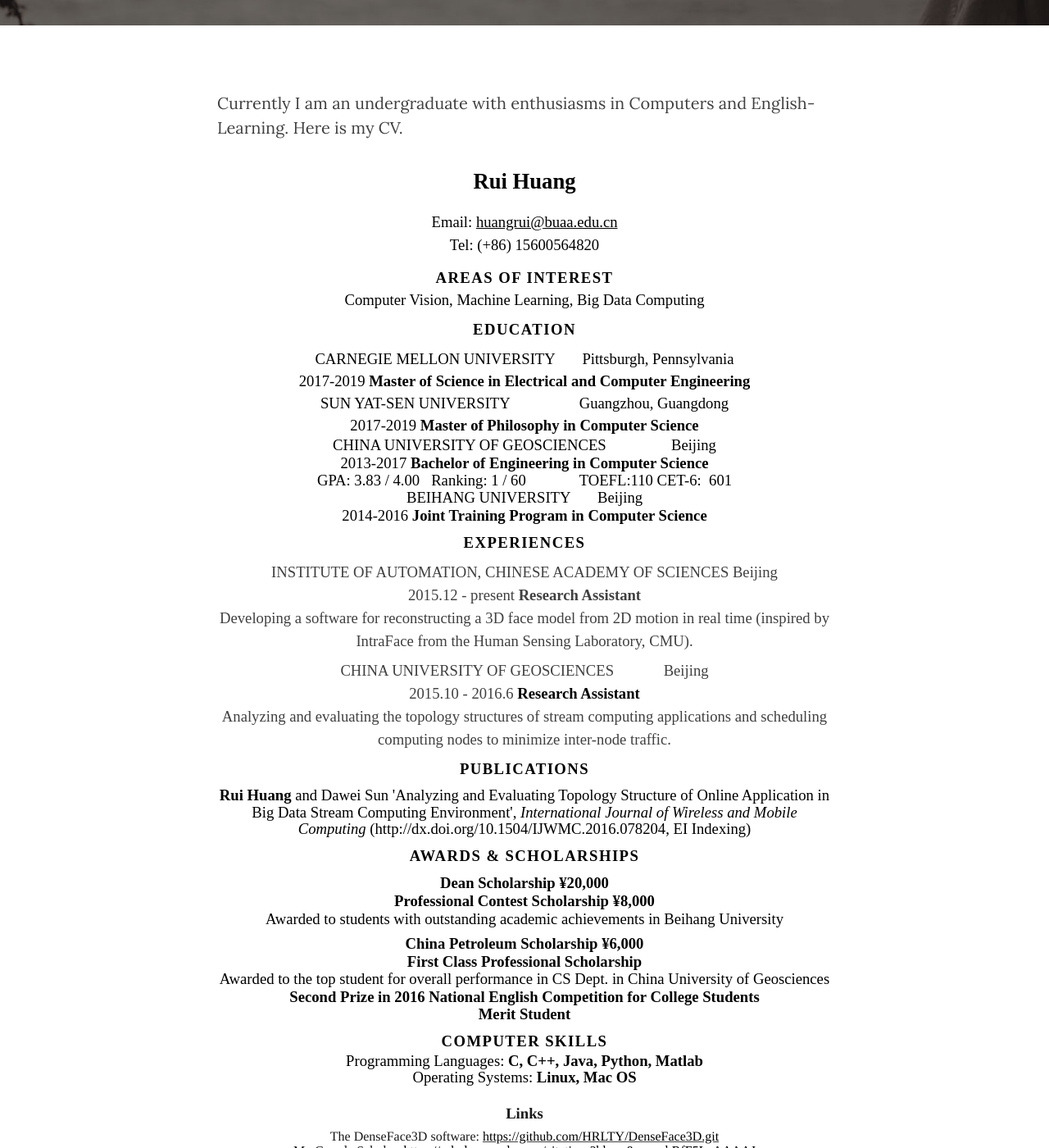
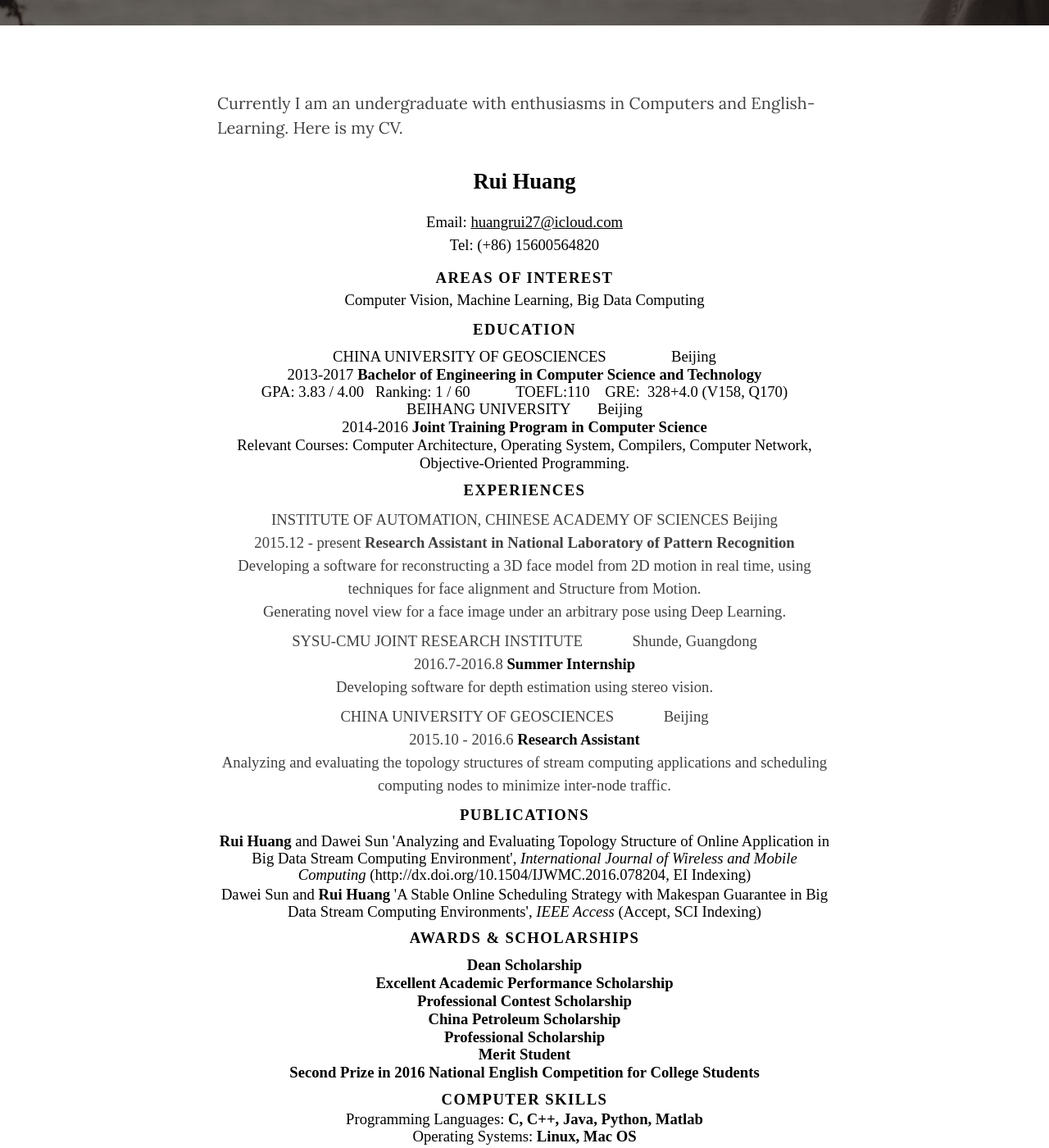
Before and after one commit to HRLTY/hrlty.github.io, a Jekyll site: the page built from about.html, in a window 1280 px wide and 1400 px high, scrolled down 417 px. Shown: the whole window at 82% size. Built offline with Jekyll 4.4.1, drawn with Linux system fonts in a browser that asks for light colours; nearby versions of some CDN libraries; some of the changed text lies outside the part shown.

Commit message:
update CV

```diff
--- a/_config.yml
+++ b/_config.yml
@@ -15,3 +15,4 @@
 permalink: pretty
 paginate: 5
 exclude: ["less","node_modules","Gruntfile.js","package.json","README.md"]
+gems: [jekyll-paginate]
--- a/about.html
+++ b/about.html
@@ -149,7 +149,7 @@
 
 <p class=Subheading align=center style='text-align:center'><span
 style='font-size:14.0pt;font-family:"Times New Roman";font-weight:normal'>Email:
-<span class=Hyperlink0><span style='text-decoration:none'>huangrui@buaa.edu.cn</span></span></span></p>
+<span class=Hyperlink0><span style='text-decoration:none'>huangrui27@icloud.com</span></span></span></p>
 
 <p class=Subheading align=center style='text-align:center'><span
 style='font-size:14.0pt;font-family:"Times New Roman";font-weight:normal'>Tel:
@@ -166,6 +166,7 @@
 margin-bottom:6.0pt;margin-left:0cm;text-align:center'><span style='font-size:
 14.0pt;font-family:"Times New Roman"'>EDUCATION</span></p>
 
+<!--
 <p class=MsoNormal align=center style='text-align:center'><span
 style='font-size:14.0pt;color:black'>CARNEGIE MELLON UNIVERSITY&nbsp;&nbsp;&nbsp;&nbsp;&nbsp;&nbsp; </span><span
 style='font-size:14.0pt;color:black'>Pittsburgh, Pennsylvania</span></p>
@@ -183,7 +184,7 @@
 text-align:center'><span style='font-size:14.0pt;line-height:140%;font-family:
 "Times New Roman";color:black'>2017-2019 <b>Master of Philosophy in Computer
 Science</b></span></p>
-
+-->
 <p class=Body align=center style='margin-bottom:0cm;margin-bottom:.0001pt;
 text-align:center;line-height:normal'><span style='font-size:14.0pt;font-family:
 "Times New Roman"'>CHINA UNIVERSITY OF GEOSCIENCES&nbsp;&nbsp;&nbsp;&nbsp;&nbsp;&nbsp;&nbsp; &nbsp;&nbsp;&nbsp;&nbsp;&nbsp;&nbsp;&nbsp;&nbsp; Beijing</span></p>
@@ -191,12 +192,12 @@
 <p class=Body align=center style='margin-bottom:0cm;margin-bottom:.0001pt;
 text-align:center;line-height:normal'><span style='font-size:14.0pt;font-family:
 "Times New Roman"'>2013-2017 <b>Bachelor of <span lang=NL>Engineering</span> in
-<span lang=DE>Computer Science</span></b></span></p>
+<span lang=DE>Computer Science and Technology</span></b></span></p>
 
 <p class=Body align=center style='margin-bottom:0cm;margin-bottom:.0001pt;
 text-align:center'><span style='font-size:14.0pt;line-height:110%;font-family:
-"Times New Roman"'>GPA: 3.83 / 4.00&nbsp;&nbsp; Ranking: 1 / 60&nbsp;&nbsp;&nbsp;&nbsp; &nbsp;&nbsp;&nbsp;&nbsp;&nbsp;&nbsp;&nbsp;&nbsp; TOEFL:110 CET-6:&nbsp;
-601</span></p>
+"Times New Roman"'>GPA: 3.83 / 4.00&nbsp;&nbsp; Ranking: 1 / 60&nbsp;&nbsp;&nbsp;&nbsp; &nbsp;&nbsp;&nbsp;&nbsp;&nbsp;&nbsp; TOEFL:110 &nbsp;&nbsp; GRE:&nbsp;
+328+4.0 (V158, Q170)</span></p>
 
 <p class=Body align=center style='margin-bottom:0cm;margin-bottom:.0001pt;
 text-align:center;line-height:normal'><span style='font-size:14.0pt;font-family:
@@ -206,6 +207,10 @@
 text-align:center;line-height:normal'><span style='font-size:14.0pt;font-family:
 "Times New Roman"'>2014-2016 <b>Joint Training Program in <span lang=DE>Computer
 Science</span></b></span></p>
+<p class=Body align=center style='margin-bottom:0cm;margin-bottom:.0001pt;
+text-align:center;line-height:normal'><span style='font-size:14.0pt;font-family:
+"Times New Roman"'>Relevant Courses: Computer Architecture, Operating System, Compilers, Computer Network, Objective-Oriented Programming.</span></p>
+
 
 <p class=Heading align=center style='margin-top:6.0pt;margin-right:0cm;
 margin-bottom:6.0pt;margin-left:0cm;text-align:center'><span style='font-size:
@@ -216,13 +221,26 @@
 ACADEMY OF SCIENCES Beijing</span></p>
 
 <p class=MsoNormal align=center style='text-align:center;text-autospace:none;
-border:none'><span style='font-size:14.0pt'>2015.12 - present <b>Research
-Assistant</b></span></p>
+border:none'><span style='font-size:14.0pt'>2015.12 - present <b>Research Assistant in National Laboratory of Pattern Recognition</b></span></p>
+
+<p class=MsoNormal align=center style='text-align:center;
+text-autospace:none;border:none'><span style='font-size:14.0pt'>Developing a software for reconstructing a 3D face model from 2D motion in real time, using techniques for face alignment and Structure from Motion.
+</span></p>
 
 <p class=MsoNormal align=center style='margin-bottom:6.0pt;text-align:center;
-text-autospace:none;border:none'><span style='font-size:14.0pt'>Developing a
-software for reconstructing a 3D face model from 2D motion in real time (inspired
-by IntraFace from the Human Sensing Laboratory, CMU).</span></p>
+text-autospace:none;border:none'><span style='font-size:14.0pt'>Generating novel view for a face image under an arbitrary pose using Deep Learning.
+</span></p>
+
+<p class=MsoNormal align=center style='text-align:center;text-autospace:none;
+border:none'><span style='font-size:14.0pt'>SYSU-CMU JOINT RESEARCH INSTITUTE&nbsp;&nbsp;&nbsp;&nbsp;&nbsp; &nbsp;&nbsp;&nbsp;&nbsp;&nbsp;&nbsp; Shunde, Guangdong</span></p>
+
+<p class=MsoNormal align=center style='text-align:center;text-autospace:none;
+border:none'><span style='font-size:14.0pt'>2016.7-2016.8 <b><span
+style='color:black'>Summer Internship</span></b></span></p>
+
+<p class=MsoNormal align=center style='margin-bottom:6.0pt;text-align:center;
+text-autospace:none;border:none'><span style='font-size:14.0pt'>
+Developing software for depth estimation using stereo vision.</span></p>
 
 <p class=MsoNormal align=center style='text-align:center;text-autospace:none;
 border:none'><span style='font-size:14.0pt'>CHINA UNIVERSITY OF GEOSCIENCES&nbsp;&nbsp;&nbsp;&nbsp;&nbsp; &nbsp;&nbsp;&nbsp;&nbsp;&nbsp;&nbsp; Beijing</span></p>
@@ -248,11 +266,10 @@
 Environment', <i>International Journal of Wireless and Mobile Computing</i> (http://dx.doi.org/10.1504/IJWMC.2016.078204,
 EI Indexing)</span></p>
 
-<!-- <p class=Body align=center style='margin-bottom:0cm;margin-bottom:.0001pt;
+<p class=Body align=center style='margin-bottom:0cm;margin-bottom:.0001pt;
 text-align:center'><span style='font-size:14.0pt;line-height:110%;font-family:
-"Times New Roman"'>Dawei Sun and <b>Rui Huang</b> 'A Stable Online Scheduling
-Strategy with Makespan Guarantee in Big Data Stream Computing Environments', <i>Journal
-of Supercomputing </i>(Reviewing, SCI Indexing)</span></p> -->
+"Times New Roman"'>Dawei Sun and <b>Rui Huang</b> 'A Stable Online Scheduling Strategy with Makespan Guarantee in Big
+Data Stream Computing Environments', <i>IEEE Access </i>(Accept, SCI Indexing)</span></p>
 
 <p class=Heading align=center style='margin-top:6.0pt;margin-right:0cm;
 margin-bottom:6.0pt;margin-left:0cm;text-align:center'><span style='font-size:
@@ -260,37 +277,44 @@
 
 <p class=Body align=center style='margin-top:6.0pt;margin-right:0cm;margin-bottom:
 0cm;margin-left:0cm;margin-bottom:.0001pt;text-align:center;line-height:normal'><b><span
-style='font-size:14.0pt;font-family:"Times New Roman"'>Dean Scholarship ¥20,000</span></b></p>
+style='font-size:14.0pt;font-family:"Times New Roman"'>Dean Scholarship</span></b></p>
+
+<p class=Body align=center style='margin-right:0cm;margin-bottom:
+0cm;margin-left:0cm;margin-bottom:.0001pt;text-align:center;line-height:normal'><b><span
+style='font-size:14.0pt;font-family:"Times New Roman"'>Excellent Academic Performance Scholarship</span></b></p>
 
 <p class=Body align=center style='margin-bottom:0cm;margin-bottom:.0001pt;
 text-align:center;line-height:normal'><b><span style='font-size:14.0pt;
-font-family:"Times New Roman"'>Professional Contest Scholarship ¥8,000</span></b></p>
+font-family:"Times New Roman"'>Professional Contest Scholarship</span></b></p>
 
+<!--
 <p class=Body align=center style='margin-bottom:6.0pt;text-align:center;
 line-height:normal'><span style='font-size:14.0pt;font-family:"Times New Roman"'>Awarded
 to students with outstanding academic achievements in Beihang University</span></p>
+-->
+<p class=Body align=center style='margin-bottom:0cm;margin-bottom:.0001pt;
+text-align:center;line-height:normal'><b><span style='font-size:14.0pt;
+font-family:"Times New Roman"'>China Petroleum Scholarship</span></b></p>
 
 <p class=Body align=center style='margin-bottom:0cm;margin-bottom:.0001pt;
 text-align:center;line-height:normal'><b><span style='font-size:14.0pt;
-font-family:"Times New Roman"'>China Petroleum Scholarship ¥6,000</span></b></p>
+font-family:"Times New Roman"'>Professional Scholarship</span></b></p>
 
-<p class=Body align=center style='margin-bottom:0cm;margin-bottom:.0001pt;
-text-align:center;line-height:normal'><b><span style='font-size:14.0pt;
-font-family:"Times New Roman"'>First Class Professional Scholarship</span></b></p>
-
+<!--
 <p class=FreeForm align=center style='margin-bottom:0cm;margin-bottom:.0001pt;
 text-align:center;line-height:15.0pt'><span style='font-size:14.0pt;font-family:
 "Times New Roman"'>Awarded to the top student for overall performance in CS
 Dept. in China University of Geosciences</span></p>
+-->
+
+<p class=FreeForm align=center style='margin-bottom:0cm;margin-bottom:.0001pt;
+text-align:center;line-height:15.0pt'><b><span style='font-size:14.0pt;
+font-family:"Times New Roman";color:windowtext'>Merit Student</span></b></p>
 
 <p class=Body2 align=center style='margin-bottom:0cm;margin-bottom:.0001pt;
 text-align:center;line-height:normal'><b><span style='font-size:14.0pt;
 font-family:"Times New Roman";color:windowtext'>Second Prize in 2016 National
 English Competition for College Students</span></b></p>
-
-<p class=FreeForm align=center style='margin-bottom:0cm;margin-bottom:.0001pt;
-text-align:center;line-height:15.0pt'><b><span style='font-size:14.0pt;
-font-family:"Times New Roman";color:windowtext'>Merit Student</span></b></p>
 
 <p class=Heading align=center style='margin-top:6.0pt;text-align:center'><span
 style='font-size:14.0pt;font-family:"Times New Roman"'>COMPUTER SKILLS</span></p>
@@ -324,7 +348,7 @@
 "Times New Roman"'>My LinkedIn: <a
 href="https://cn.linkedin.com/in/rui-huang"><span style='color:black'>https://cn.linkedin.com/in/rui-huang</span></a></span></p>
 <p class=Body align=right style='text-align:right'><b><span
-style='font-size:10.0pt;line-height:110%;font-family:Times;color:#191919'>Update on Oct 23.2016</span></b></p>
+style='font-size:10.0pt;line-height:110%;font-family:Times;color:#191919'>Update on Dec 1.2016</span></b></p>
 </div>
 
 </body>
```
